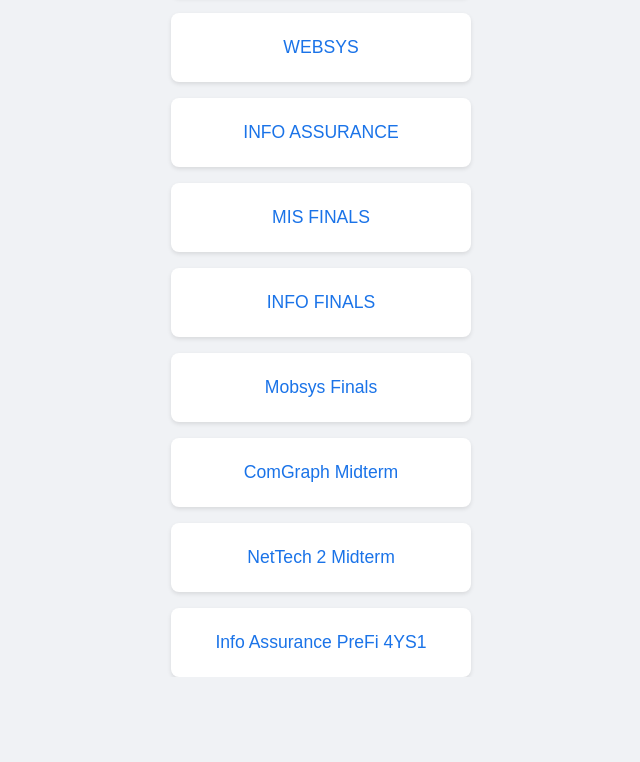
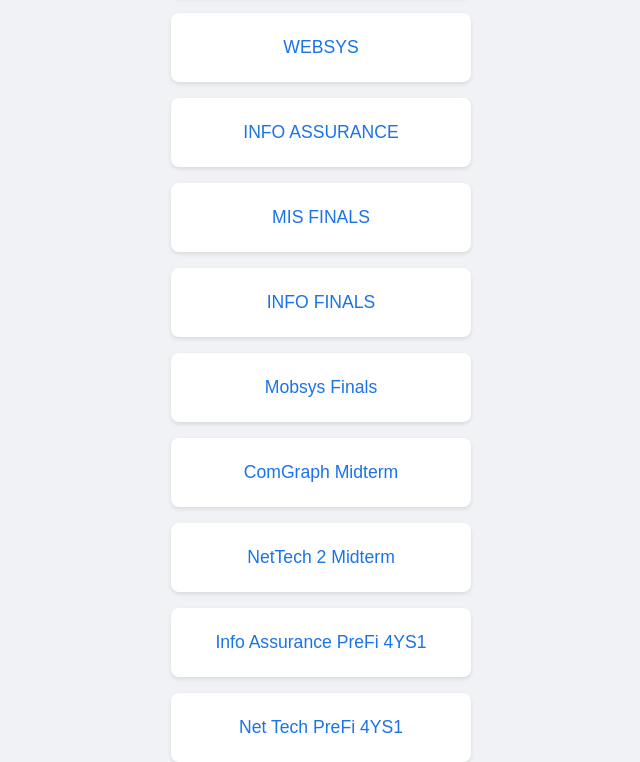
Before and after one commit to GG-STIFrvw/reviewers2, a plain HTML site: page index.html in a window 1280 px wide. Shown: the part 417-1179 px from the top of the page, without its empty margins (319-959 px from the left). Before the commit the page ends 1094 px from the top, so only its background shows below. Drawn offline with Linux system fonts and the light colour scheme.

Commit message:
Add Net Tech PreFi 4YS1 button and update paths
Added a new button for 'Net Tech PreFi 4YS1' and updated quiz paths.

```diff
--- a/index.html
+++ b/index.html
@@ -63,6 +63,7 @@
         <button class="reviewer-btn" onclick="redirectToQuiz('comgraph')">ComGraph Midterm</button>
         <button class="reviewer-btn" onclick="redirectToQuiz('nettechMidterm')">NetTech 2 Midterm</button>
         <button class="reviewer-btn" onclick="redirectToQuiz('info4YS1')">Info Assurance PreFi 4YS1</button>
+        <button class="reviewer-btn" onclick="redirectToQuiz('netTech4YS1')">Net Tech PreFi 4YS1</button>
     </div>
 
     <script>
@@ -80,7 +81,8 @@
                 mobsysfinal: 'mobsysfinal.html',
                 comgraph: 'comgraph.html',
                 nettechMidterm: 'nettechMidterm.html',
-                info4YS1: 'INFO_ASSURANCE_PREFI.html'
+                info4YS1: 'INFO_ASSURANCE_PREFI.html',
+                netTech4YS1: 'nettech_prefi4YS1.html',
 
             };
 
```
